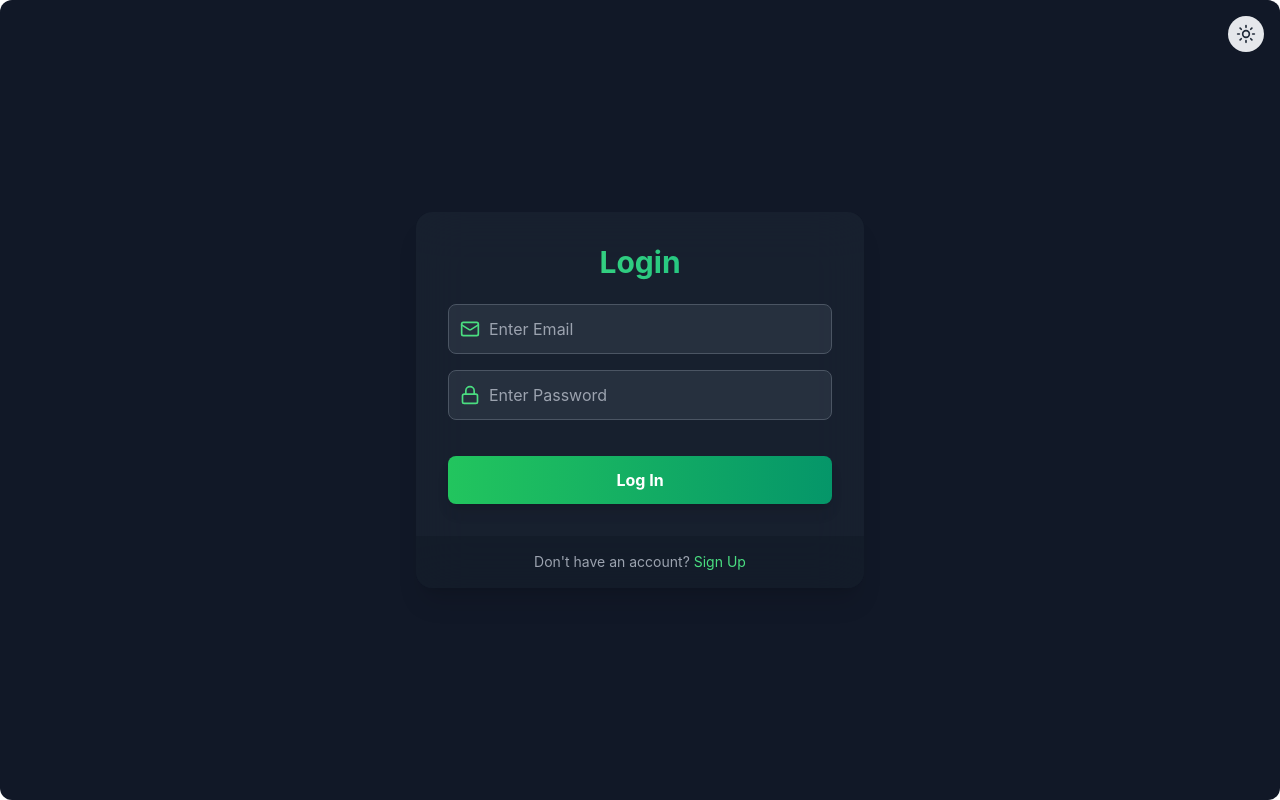
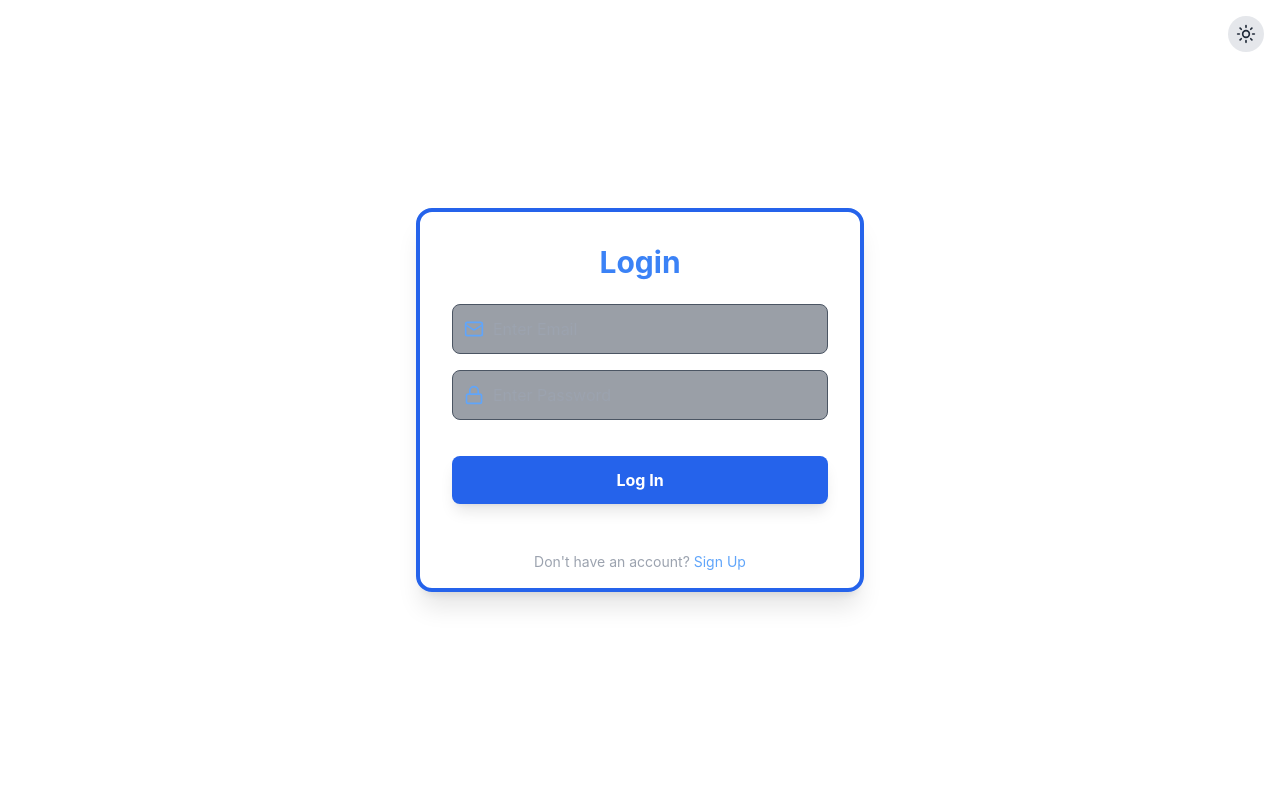
Before and after one commit to devrshib03/Proj_Mang, a Next.js app: page /login in a window 1280 px wide. Built offline with nearby package versions, Linux system fonts and the light colour scheme.

Commit message:
MERGING THE FILES

```diff
--- a/app/login/page.tsx
+++ b/app/login/page.tsx
@@ -52,15 +52,15 @@ export default function LoginPage() {
 
   return (
     // Your JSX for the login form goes here
-    <div className="flex items-center min-h-screen justify-center rounded-xl bg-gray-900 text-white p-4">
+    <div className="flex items-center min-h-screen justify-center rounded-xl dark:bg-gray-900 text-white p-4">
       <motion.div
         initial={{ opacity: 0, y: 20 }}
         animate={{ opacity: 1, y: 0 }}
         transition={{ duration: 0.5 }}
-        className="max-w-md min-w-96 w-full bg-gray-800 bg-opacity-50 backdrop-filter rounded-2xl backdrop-blur-xl shadow-xl overflow-hidden"
+        className="max-w-md min-w-96 w-full dark:bg-zinc-800 bg-opacity-50 backdrop-filter border-blue-600 border-4 rounded-2xl backdrop-blur-xl shadow-xl overflow-hidden"
       >
         <div className="p-8">
-          <h2 className="text-3xl font-bold mb-6 text-center bg-gradient-to-r from-green-400 to-emerald-500 text-transparent bg-clip-text">
+          <h2 className="text-3xl font-bold mb-6 text-center bg-blue-500 text-transparent bg-clip-text">
             Login
           </h2>
 
@@ -68,13 +68,13 @@ export default function LoginPage() {
             {/* Email Input */}
             <div className="mb-4">
               <div className="relative">
-                <Mail className="absolute left-3 top-1/2 -translate-y-1/2 w-5 h-5 text-green-400" />
+                <Mail className="absolute left-3 top-1/2 -translate-y-1/2 w-5 h-5 text-blue-400" />
                 <input
                   type="email"
                   placeholder="Enter Email"
                   value={email}
                   onChange={(e) => setEmail(e.target.value)}
-                  className="w-full pl-10 pr-4 py-3 bg-gray-700 bg-opacity-50 border border-gray-600 rounded-lg text-white placeholder-gray-400 focus:outline-none focus:border-green-500 transition-colors duration-200"
+                  className="w-full pl-10 pr-4 py-3 bg-gray-700 bg-opacity-50 border border-gray-600 rounded-lg text-white placeholder-gray-400 focus:outline-none focus:border-blue-500 transition-colors duration-200"
                 />
               </div>
             </div>
@@ -82,13 +82,13 @@ export default function LoginPage() {
             {/* Password Input */}
             <div className="mb-4">
               <div className="relative">
-                <Lock className="absolute left-3 top-1/2 -translate-y-1/2 w-5 h-5 text-green-400" />
+                <Lock className="absolute left-3 top-1/2 -translate-y-1/2 w-5 h-5 text-blue-400" />
                 <input
                   type="password"
                   placeholder="Enter Password"
                   value={password}
                   onChange={(e) => setPassword(e.target.value)}
-                  className="w-full pl-10 pr-4 py-3 bg-gray-700 bg-opacity-50 border border-gray-600 rounded-lg text-white placeholder-gray-400 focus:outline-none focus:border-green-500 transition-colors duration-200"
+                  className="w-full pl-10 pr-4 py-3 bg-gray-700 bg-opacity-50 border border-gray-600 rounded-lg text-white placeholder-gray-400 focus:outline-none focus:border-blue-500 transition-colors duration-200"
                 />
               </div>
             </div>
@@ -98,7 +98,7 @@ export default function LoginPage() {
             <motion.button
               whileHover={{ scale: 1.02 }}
               whileTap={{ scale: 0.98 }}
-              className="mt-5 w-full py-3 px-4 bg-gradient-to-r from-green-500 to-emerald-600 text-white font-bold rounded-lg shadow-lg hover:to-emerald-700 focus:outline-none focus:ring-2 focus:ring-green-500 focus:ring-offset-2 focus:ring-offset-gray-900 transition duration-200"
+              className="mt-5 w-full py-3 px-4 bg-blue-600 text-white font-bold rounded-lg shadow-lg hover:bg-blue-700 focus:outline-none focus:ring-2 focus:ring-blue-500 focus:ring-offset-2 focus:ring-offset-gray-900 transition duration-200"
               type="submit"
               disabled={isLoading}
             >
@@ -144,10 +144,10 @@ export default function LoginPage() {
           </div> */}
         </div>
 
-        <div className="px-8 py-4 bg-gray-900 bg-opacity-50 flex justify-center">
+        <div className="px-8 py-4 dark:bg-gray-950 bg-opacity-50 flex justify-center">
           <p className="text-sm text-gray-400">
             Don't have an account?{" "}
-            <button type="button" onClick={() => router.push('/signup')} className="text-green-400 hover:underline">
+            <button type="button" onClick={() => router.push('/signup')} className="text-blue-400 hover:underline">
               Sign Up
             </button>
           </p>
--- a/app/signup/page.tsx
+++ b/app/signup/page.tsx
@@ -52,52 +52,52 @@ export default function SignUpPage() {
   };
 
   return (
-    <div className="flex items-center min-h-screen justify-center rounded-xl bg-gray-900 text-white p-4">
+    <div className="flex items-center min-h-screen justify-center rounded-xl dark:bg-gray-900 text-white p-4">
       <motion.div
         initial={{ opacity: 0, y: 20 }}
         animate={{ opacity: 1, y: 0 }}
         transition={{ duration: 0.5 }}
-        className="max-w-md min-w-96 w-full bg-gray-800 bg-opacity-50 backdrop-filter rounded-2xl backdrop-blur-xl shadow-xl overflow-hidden"
+        className="max-w-md min-w-96 w-full dark:bg-gray-800 bg-opacity-50 backdrop-filter border-blue-500 border-2 rounded-2xl backdrop-blur-xl shadow-xl overflow-hidden"
       >
         <div className="p-8">
-          <h2 className="text-3xl font-bold mb-6 text-center bg-gradient-to-r from-green-400 to-emerald-500 text-transparent bg-clip-text">
+          <h2 className="text-3xl font-bold mb-6 text-center bg-blue-500 text-transparent bg-clip-text">
             Create Account
           </h2>
 
           <form onSubmit={handleSubmit}>
             <div className="mb-4">
               <div className="relative">
-                <User className="absolute left-3 top-1/2 -translate-y-1/2 w-5 h-5 text-green-400" />
+                <User className="absolute left-3 top-1/2 -translate-y-1/2 w-5 h-5 text-blue-400" />
                 <input
                   type="text"
                   placeholder="Full Name"
                   value={name}
                   onChange={(e) => setName(e.target.value)}
-                  className="w-full pl-10 pr-4 py-3 bg-gray-700 bg-opacity-50 border border-gray-600 rounded-lg text-white placeholder-gray-400 focus:outline-none focus:border-green-500 transition-colors duration-200"
+                  className="w-full pl-10 pr-4 py-3 dark:bg-gray-700 bg-opacity-50 border border-gray-600 rounded-lg text-white placeholder-gray-400 focus:outline-none focus:border-blue-500 transition-colors duration-200"
                 />
               </div>
             </div>
             <div className="mb-4">
               <div className="relative">
-                <Mail className="absolute left-3 top-1/2 -translate-y-1/2 w-5 h-5 text-green-400" />
+                <Mail className="absolute left-3 top-1/2 -translate-y-1/2 w-5 h-5 text-blue-400" />
                 <input
                   type="email"
                   placeholder="Enter Email"
                   value={email}
                   onChange={(e) => setEmail(e.target.value)}
-                  className="w-full pl-10 pr-4 py-3 bg-gray-700 bg-opacity-50 border border-gray-600 rounded-lg text-white placeholder-gray-400 focus:outline-none focus:border-green-500 transition-colors duration-200"
+                  className="w-full pl-10 pr-4 py-3 dark:bg-gray-700 bg-opacity-50 border border-gray-600 rounded-lg text-white placeholder-gray-400 focus:outline-none focus:border-blue-500 transition-colors duration-200"
                 />
               </div>
             </div>
             <div className="mb-4">
               <div className="relative">
-                <Lock className="absolute left-3 top-1/2 -translate-y-1/2 w-5 h-5 text-green-400" />
+                <Lock className="absolute left-3 top-1/2 -translate-y-1/2 w-5 h-5 text-blue-400" />
                 <input
                   type="password"
                   placeholder="Enter Password"
                   value={password}
                   onChange={(e) => setPassword(e.target.value)}
-                  className="w-full pl-10 pr-4 py-3 bg-gray-700 bg-opacity-50 border border-gray-600 rounded-lg text-white placeholder-gray-400 focus:outline-none focus:border-green-500 transition-colors duration-200"
+                  className="w-full pl-10 pr-4 py-3 dark:bg-gray-700 bg-opacity-50 border border-gray-600 rounded-lg dark:text-white placeholder-gray-400 focus:outline-none focus:border-blue-500 transition-colors duration-200"
                 />
               </div>
             </div>
@@ -107,7 +107,7 @@ export default function SignUpPage() {
             <motion.button
               whileHover={{ scale: 1.02 }}
               whileTap={{ scale: 0.98 }}
-              className="mt-5 w-full py-3 px-4 bg-gradient-to-r from-green-500 to-emerald-600 text-white font-bold rounded-lg shadow-lg hover:to-emerald-700 focus:outline-none focus:ring-2 focus:ring-green-500 focus:ring-offset-2 focus:ring-offset-gray-900 transition duration-200"
+              className="mt-5 w-full py-3 px-4 bg-blue-600 text-white font-bold rounded-lg shadow-lg hover:to-emerald-700 focus:outline-none focus:ring-2 focus:ring-green-500 focus:ring-offset-2 focus:ring-offset-gray-900 transition duration-200"
               type="submit"
               disabled={isLoading}
             >
@@ -156,7 +156,7 @@ export default function SignUpPage() {
         <div className="px-8 py-4 bg-gray-900 bg-opacity-50 flex justify-center">
           <p className="text-sm text-gray-400">
             Already have an account?{" "}
-            <button type="button" onClick={() => router.push('/login')} className="text-green-400 hover:underline">
+            <button type="button" onClick={() => router.push('/login')} className="text-blue-400 hover:underline">
               Login
             </button>
           </p>
```
